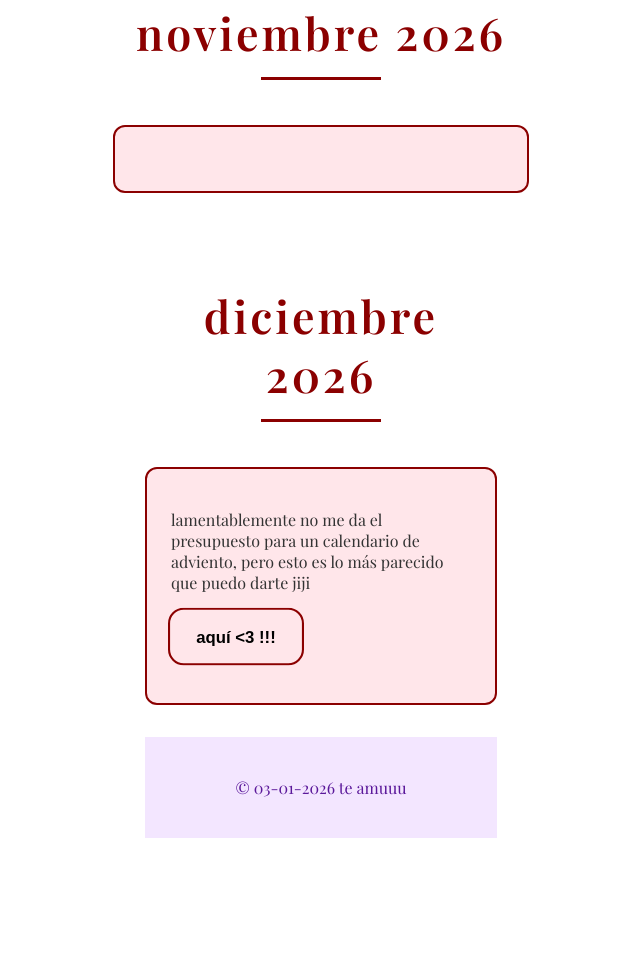
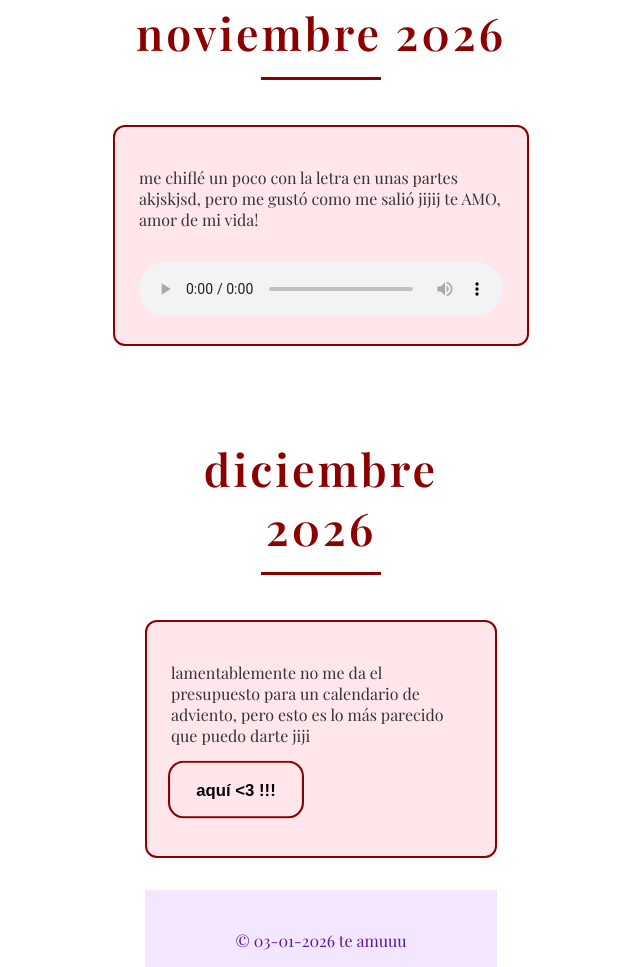
Before and after one commit to martinatorregalle-pixel/amorcito, a plain HTML site: page index.html in a window 1280 px wide. Shown: the part 7068-8035 px from the top of the page, without its empty margins (319-959 px from the left). Drawn offline with nearby package versions, Linux system fonts and the light colour scheme.

Commit message:
Update index.html

```diff
--- a/index.html
+++ b/index.html
@@ -244,7 +244,12 @@ function printPhotos() {
    <h2 class="titulo-mes">noviembre 2026</h2>
    <ul>
        <li>
-       <p>
+           <p>
+           me chiflé un poco con la letra en unas partes akjskjsd, pero me gustó como me salió jijij te AMO, amor de mi vida!
+           </p>
+       <audio controls>
+       <source src="noviembre.mp3" type="audio/mpeg">
+       </audio>
        </li>
 
 <section class="mes diciembre">
```
